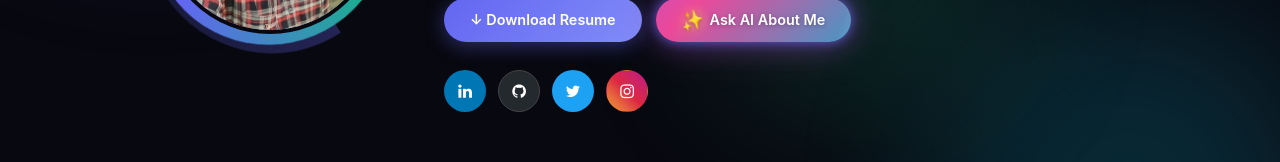
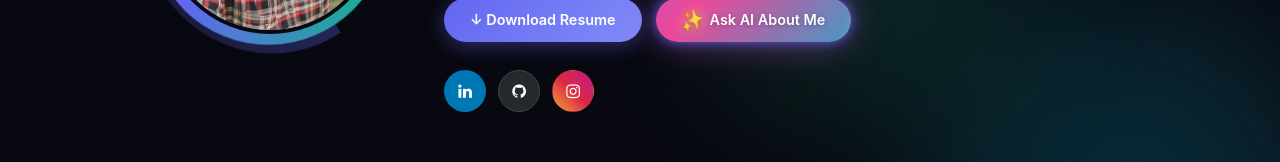
Before and after one commit to nihar840/nihar840.github.io, a React (Create React App) app: page / in a window 1280 px wide. Shown: the part 554-716 px from the top of the page. Built offline with nearby package versions, Linux system fonts and the light colour scheme; no server answers.

Commit message:
Remove Twitter link from Hero component
Removed Twitter link from social media section.

```diff
--- a/src/Portfolio/Hero.js
+++ b/src/Portfolio/Hero.js
@@ -81,9 +81,6 @@ function Hero({ onSearchOpen }) {
             <a href={profile.social.github} target="_blank" rel="noreferrer" aria-label="GitHub" className="hero__social hero__social--github">
               <i className="fa fa-github" />
             </a>
-            <a href={profile.social.twitter} target="_blank" rel="noreferrer" aria-label="Twitter" className="hero__social hero__social--twitter">
-              <i className="fa fa-twitter" />
-            </a>
             <a href={profile.social.instagram} target="_blank" rel="noreferrer" aria-label="Instagram" className="hero__social hero__social--instagram">
               <i className="fa fa-instagram" />
             </a>
```
